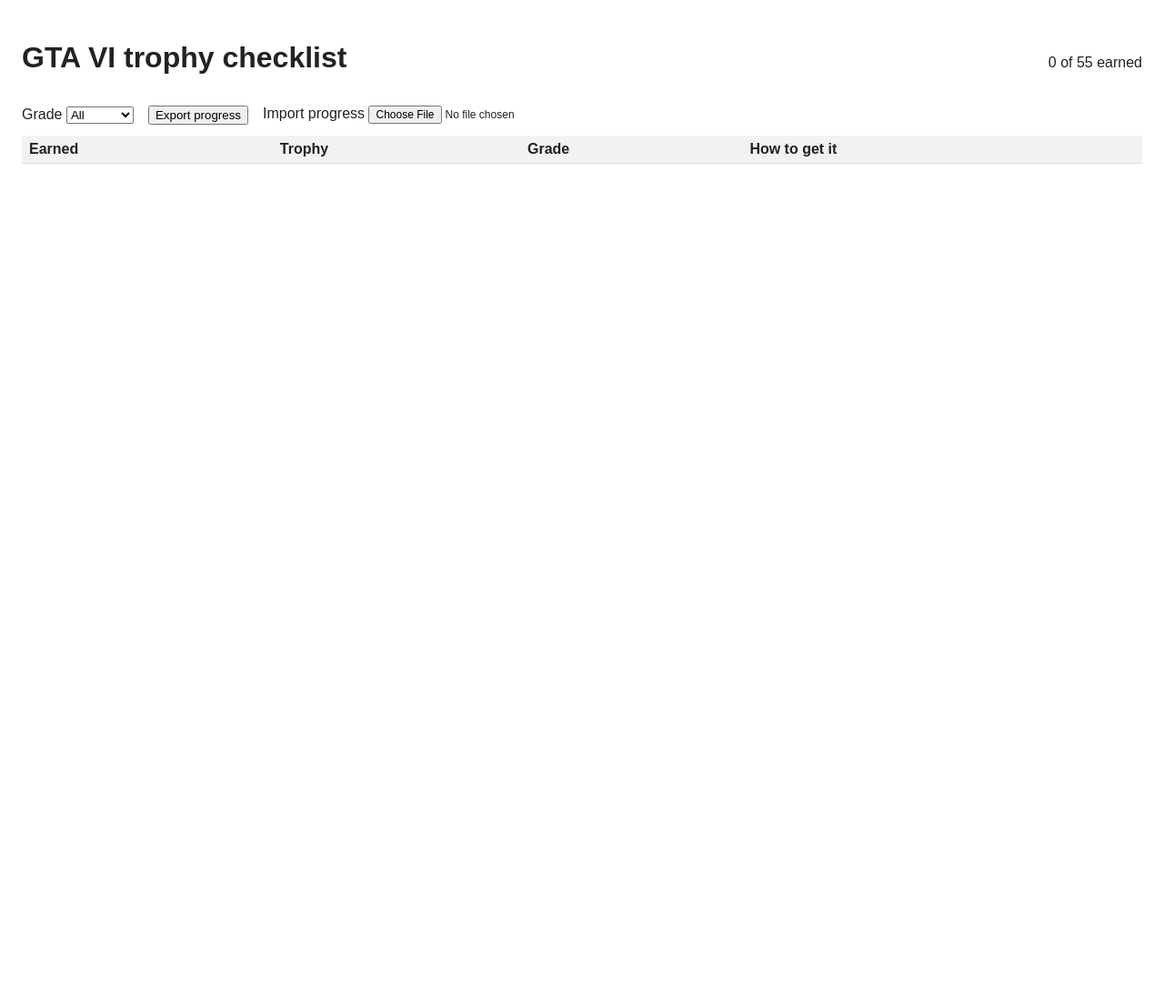
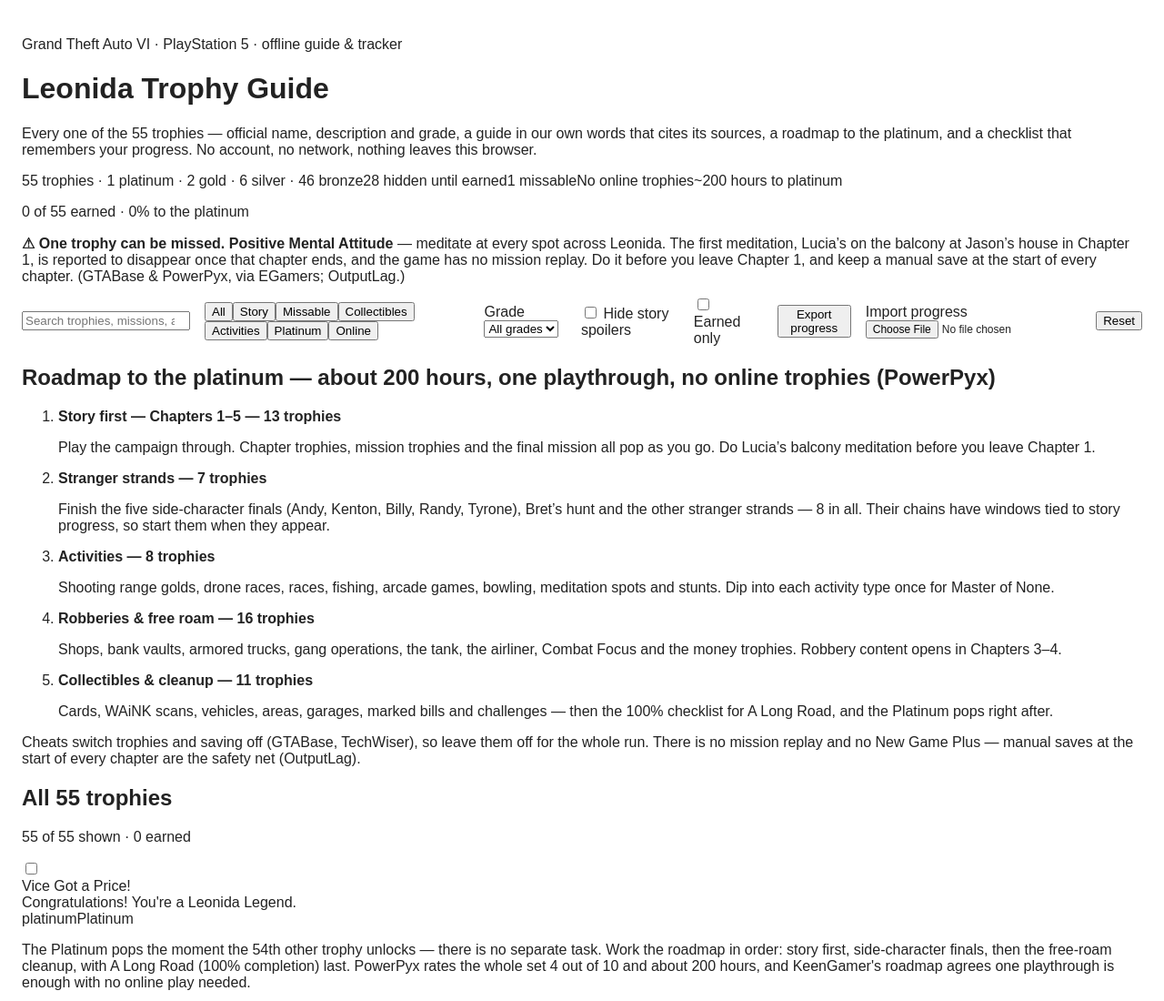
Before and after one commit to huahhhas/gta6-trophy-guide-01, a plain HTML site: page app/index.html in a window 1280 px wide. Shown: the top 1100 px of the page at 91% size. Before the commit the page ends 800 px from the top, so only its background shows below. Drawn offline with Linux system fonts and the light colour scheme.

Commit message:
Leonida Trophy Guide: app/index.html

```diff
--- a/app/index.html
+++ b/app/index.html
@@ -3,23 +3,74 @@
 <head>
 <meta charset="utf-8">
 <meta name="viewport" content="width=device-width, initial-scale=1">
-<title>GTA VI trophy checklist</title>
+<title>Leonida Trophy Guide — GTA VI, all 55 trophies</title>
 <link rel="stylesheet" href="style.css">
 </head>
 <body>
-<header>
-  <h1>GTA VI trophy checklist</h1>
-  <p id="progress">0 of 55 earned</p>
+<header class="hero">
+  <div class="hero-inner">
+    <p class="kicker">Grand Theft Auto VI &middot; PlayStation 5 &middot; offline guide &amp; tracker</p>
+    <h1>Leonida Trophy Guide</h1>
+    <p class="sub">Every one of the 55 trophies — official name, description and grade, a guide in our own words that cites its sources, a roadmap to the platinum, and a checklist that remembers your progress. No account, no network, nothing leaves this browser.</p>
+    <div class="stats" id="stats"></div>
+    <div class="progress-wrap">
+      <div class="progress-bar"><div class="progress-fill" id="progressFill"></div></div>
+      <p class="progress-text" id="progressText">0 of 55 earned</p>
+    </div>
+  </div>
 </header>
-<div class="controls">
-  <label>Grade <select id="grade"><option value="all">All</option><option value="platinum">Platinum</option><option value="gold">Gold</option><option value="silver">Silver</option><option value="bronze">Bronze</option></select></label>
-  <button id="export" type="button">Export progress</button>
-  <label class="import">Import progress <input id="import" type="file" accept="application/json"></label>
-</div>
-<table>
-  <thead><tr><th>Earned</th><th>Trophy</th><th>Grade</th><th>How to get it</th></tr></thead>
-  <tbody id="rows"></tbody>
-</table>
+
+<main>
+  <section class="warn" id="missableWarn">
+    <strong>&#9888; One trophy can be missed.</strong>
+    <span><b>Positive Mental Attitude</b> — meditate at every spot across Leonida. The first meditation, Lucia&rsquo;s on the balcony at Jason&rsquo;s house in Chapter 1, is reported to disappear once that chapter ends, and the game has no mission replay. Do it before you leave Chapter 1, and keep a manual save at the start of every chapter. (GTABase &amp; PowerPyx, via EGamers; OutputLag.)</span>
+  </section>
+
+  <section class="controls" aria-label="Filters">
+    <input id="search" type="search" placeholder="Search trophies, missions, activities&hellip;" autocomplete="off">
+    <div class="chips" id="kindChips" role="group" aria-label="Filter by kind"></div>
+    <label class="ctl">Grade
+      <select id="grade">
+        <option value="all">All grades</option>
+        <option value="platinum">Platinum</option>
+        <option value="gold">Gold</option>
+        <option value="silver">Silver</option>
+        <option value="bronze">Bronze</option>
+      </select>
+    </label>
+    <label class="ctl toggle"><input id="spoiler" type="checkbox"> Hide story spoilers</label>
+    <label class="ctl toggle"><input id="earnedOnly" type="checkbox"> Earned only</label>
+    <button id="export" type="button">Export progress</button>
+    <label class="import">Import progress <input id="import" type="file" accept="application/json"></label>
+    <button id="reset" type="button" class="ghost">Reset</button>
+  </section>
+
+  <section class="roadmap" id="roadmap">
+    <h2>Roadmap to the platinum <span class="muted">&mdash; about 200 hours, one playthrough, no online trophies (PowerPyx)</span></h2>
+    <ol class="stages" id="stages"></ol>
+    <p class="roadmap-note">Cheats switch trophies and saving off (GTABase, TechWiser), so leave them off for the whole run. There is no mission replay and no New Game Plus — manual saves at the start of every chapter are the safety net (OutputLag).</p>
+  </section>
+
+  <section class="list-head">
+    <h2 id="listTitle">All 55 trophies</h2>
+    <p class="muted" id="listCount"></p>
+  </section>
+  <div class="list" id="list"></div>
+
+  <section class="sources">
+    <h2>Sources &amp; how this guide is built</h2>
+    <p>Names, descriptions and grades are as PlayStation publishes them — Exophase and PSNProfiles agree on all 55. Every guide is written for this entry, in its own words; a source is cited, never copied. Where guides disagreed or a method was still unconfirmed at launch (19 November 2026), the guide says so. Main sources:</p>
+    <ul>
+      <li><a href="https://www.keengamer.com/articles/guides/gta-6-trophy-guide-platinum-roadmap-all-55-trophies/">KeenGamer — GTA 6 Trophy Guide &amp; Platinum Roadmap</a></li>
+      <li><a href="https://outputlag.com/guides/gta-6-trophy-list/">OutputLag — GTA 6 Trophy List</a></li>
+      <li><a href="https://egamers.io/gta-6-trophy-list-all-55-trophies-and-achievements-plus-the-hardest-ones/">EGamers — GTA 6 Trophy List (PowerPyx, GTABase, TechWiser)</a></li>
+      <li><a href="https://www.gtavibes.com/guides/gta-6-trophy-list-achievements">GTAVibes — GTA 6 Trophy List</a></li>
+      <li><a href="https://www.gtavicecityhub.com/achievements">GTAViceCityHub — GTA 6 Achievements</a></li>
+      <li><a href="https://www.u7buy.com/blog/gta-6-trophies/">u7buy — GTA 6 Trophies and Achievements Guide</a></li>
+    </ul>
+    <p class="muted">Links open only when you follow them; the app itself fetches nothing. No Rockstar Games logo, artwork or font is used anywhere in this guide.</p>
+  </section>
+</main>
 <script type="module" src="app.js"></script>
 </body>
 </html>
```
